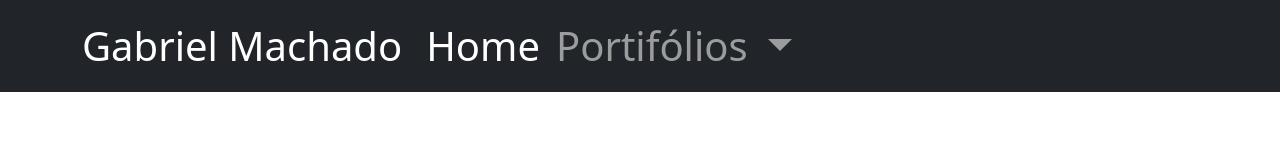
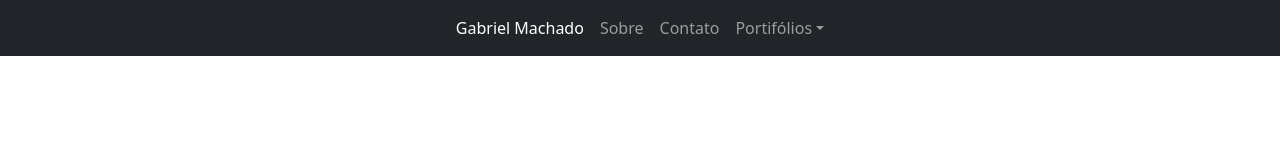
Before and after one commit to GabrielRodriguesMachado/GabrielRodriguesMachado.github.io, a website: page index.html in a window 1280 px wide. Drawn offline with Linux system fonts and the light colour scheme.

Commit message:
Header refeito

```diff
--- a/index.html
+++ b/index.html
@@ -8,39 +8,50 @@
   </head>
   <body>
     <header>
-      <nav class="navbar navbar-expand-lg navbar-dark bg-dark">
-        <div class="container fs-1">
-          <a class="navbar-brand fs-1" href="#">Gabriel Machado</a>
+      <nav
+        class="navbar navbar-expand-lg navbar-dark bg-dark"
+        aria-label="Tenth navbar example"
+      >
+        <div class="container-fluid">
           <button
             class="navbar-toggler"
             type="button"
             data-bs-toggle="collapse"
-            data-bs-target="#navbarSupportedContent"
-            aria-controls="navbarSupportedContent"
+            data-bs-target="#navbarsExample08"
+            aria-controls="navbarsExample08"
             aria-expanded="false"
             aria-label="Toggle navigation"
           >
             <span class="navbar-toggler-icon"></span>
           </button>
-          <div class="collapse navbar-collapse" id="navbarSupportedContent">
-            <ul class="navbar-nav me-auto mb-2 mb-lg-0">
+
+          <div
+            class="collapse navbar-collapse justify-content-md-center"
+            id="navbarsExample08"
+          >
+            <ul class="navbar-nav">
               <li class="nav-item">
-                <a class="nav-link active" aria-current="page" href="#">Home</a>
+                <a class="nav-link active" aria-current="page" href="#"
+                  >Gabriel Machado</a
+                >
+              </li>
+              <li class="nav-item">
+                <a class="nav-link" href="#">Sobre</a>
+              </li>
+              <li class="nav-item">
+                <a class="nav-link" href="#">Contato</a>
               </li>
               <li class="nav-item dropdown">
                 <a
                   class="nav-link dropdown-toggle"
                   href="#"
-                  role="button"
                   data-bs-toggle="dropdown"
                   aria-expanded="false"
+                  >Portifólios</a
                 >
-                  Portifólios
-                </a>
                 <ul class="dropdown-menu">
                   <li><a class="dropdown-item" href="#">Programação</a></li>
-                  <li><hr class="dropdown-divider" /></li>
-                  <li><a class="dropdown-item" href="#">UX/UI</a></li>
+                  <li><a class="dropdown-item" href="#">UI/UX</a></li>
                 </ul>
               </li>
             </ul>
```
